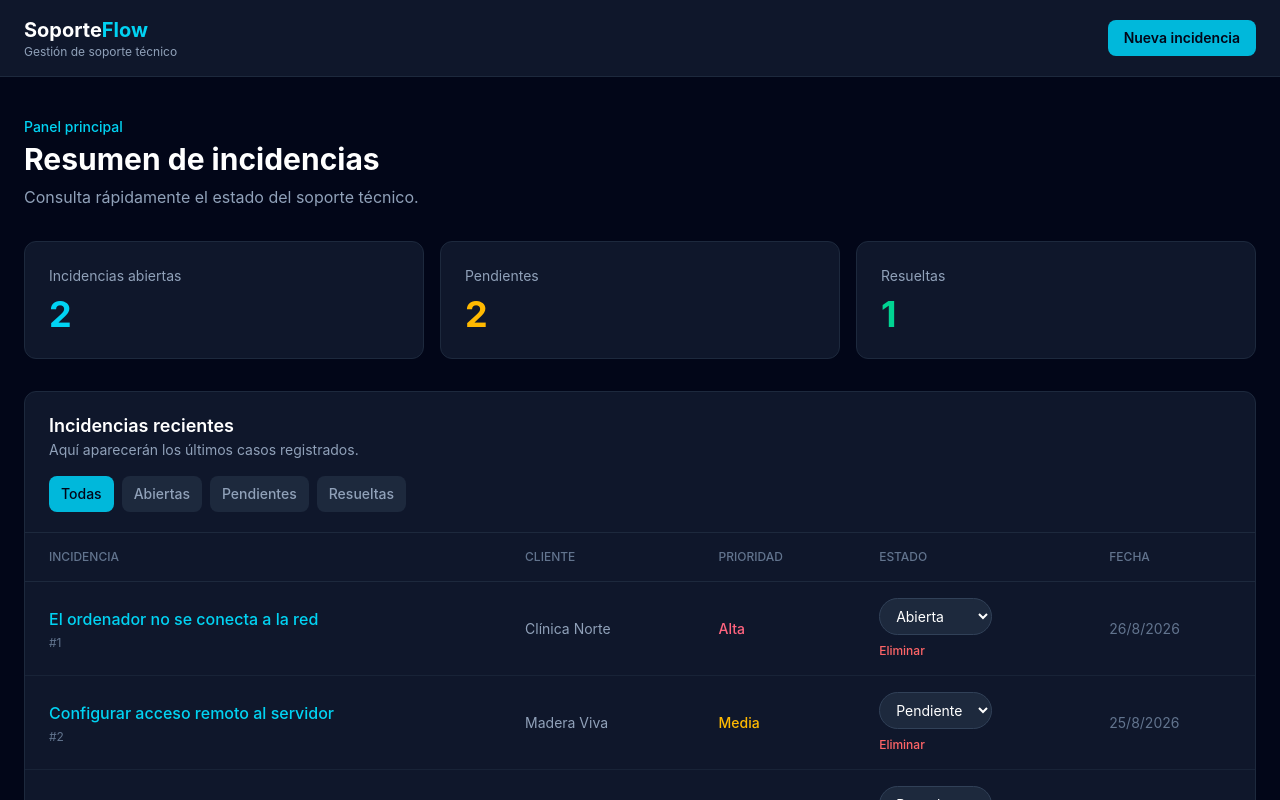
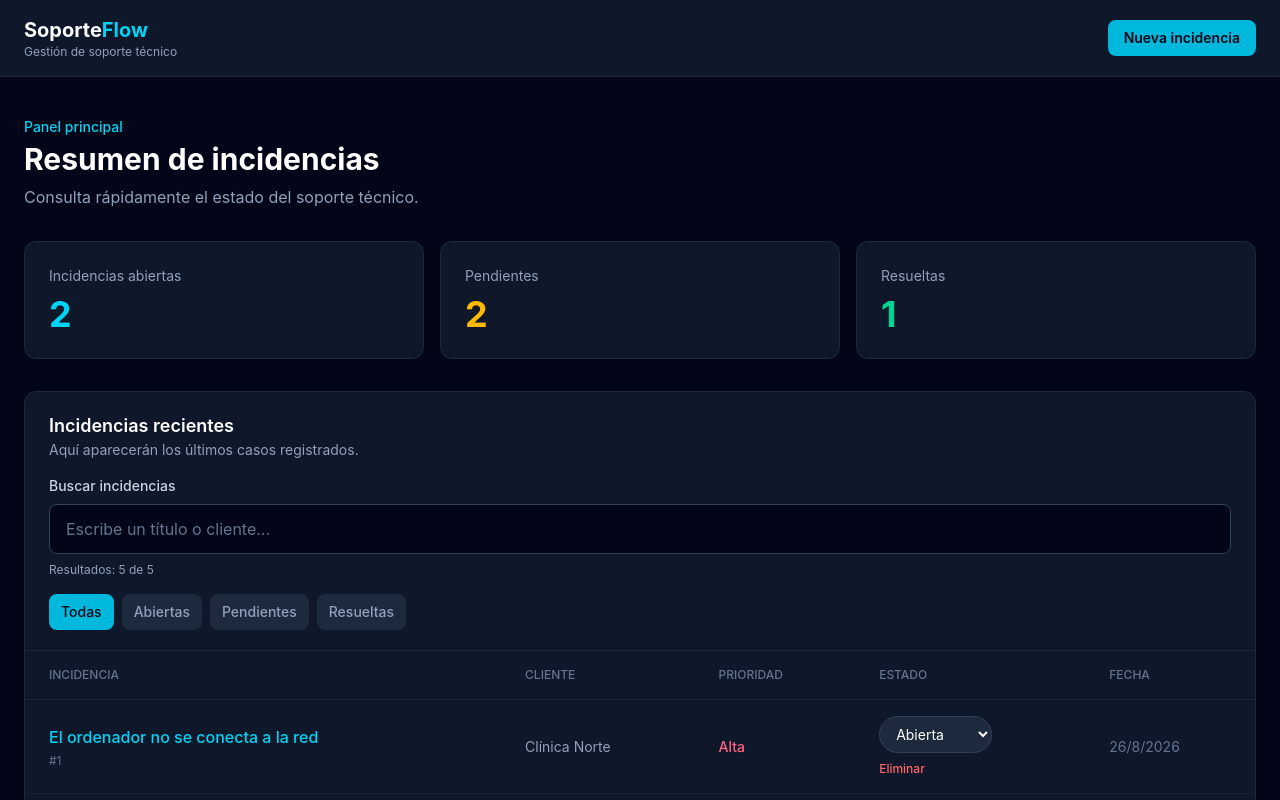
Before and after one commit to IThech/soporteflow, a SvelteKit app: page / in a window 1280 px wide. Shown: the top 800 px of the page. Built offline with nearby package versions, Linux system fonts and the light colour scheme.

Commit message:
feat: add incident search by title and client

```diff
--- a/src/routes/+page.svelte
+++ b/src/routes/+page.svelte
@@ -34,11 +34,21 @@
 		{ value: 'resolved', label: 'Resueltas' }
 	] satisfies { value: 'all' | IncidentStatus; label: string }[];
 
-	const filteredIncidents = $derived(
-		selectedStatus === 'all'
-			? incidentList
-			: incidentList.filter((incident) => incident.status === selectedStatus)
-	);
+	let searchQuery = $state('');
+
+	const filteredIncidents = $derived.by(() => {
+		const query = searchQuery.trim().toLocaleLowerCase('es');
+
+		return incidentList.filter((incident) => {
+			const matchesStatus = selectedStatus === 'all' || incident.status === selectedStatus;
+
+			const matchesSearch =
+				incident.title.toLocaleLowerCase('es').includes(query) ||
+				incident.client.toLocaleLowerCase('es').includes(query);
+
+			return matchesStatus && matchesSearch;
+		});
+	});
 
 	onMount(() => {
 		const storedIncidents = localStorage.getItem(STORAGE_KEY);
@@ -200,6 +210,23 @@
 				<h2 class="text-lg font-semibold">Incidencias recientes</h2>
 
 				<p class="text-sm text-slate-400">Aquí aparecerán los últimos casos registrados.</p>
+				<div class="mt-4">
+					<label for="incident-search" class="mb-2 block text-sm font-medium text-slate-300">
+						Buscar incidencias
+					</label>
+
+					<input
+						id="incident-search"
+						type="search"
+						bind:value={searchQuery}
+						placeholder="Escribe un título o cliente..."
+						class="w-full rounded-lg border border-slate-700 bg-slate-950 px-4 py-3 text-white outline-none placeholder:text-slate-500 focus:border-cyan-400"
+					/>
+
+					<p class="mt-2 text-xs text-slate-400" role="status">
+						Resultados: {filteredIncidents.length} de {incidentList.length}
+					</p>
+				</div>
 
 				<div class="mt-4 flex flex-wrap gap-2">
 					{#each statusFilters as filter (filter.value)}
@@ -280,6 +307,12 @@
 
 								<td class="px-6 py-4 text-sm text-slate-500">
 									{new Date(incident.createdAt).toLocaleDateString('es-ES')}
+								</td>
+							</tr>
+						{:else}
+							<tr>
+								<td colspan="5" class="px-6 py-10 text-center text-sm text-slate-400">
+									No hay incidencias que coincidan con los filtros actuales.
 								</td>
 							</tr>
 						{/each}
```
